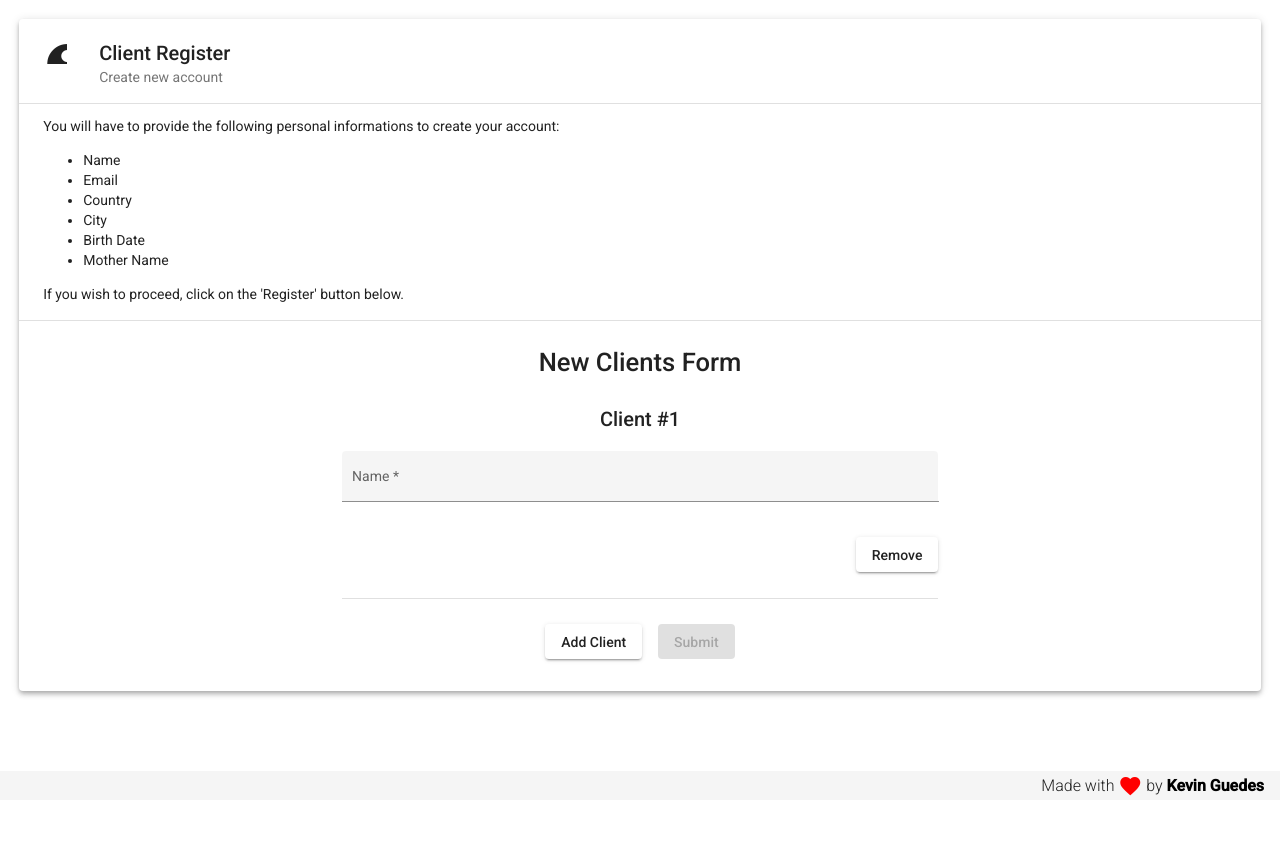
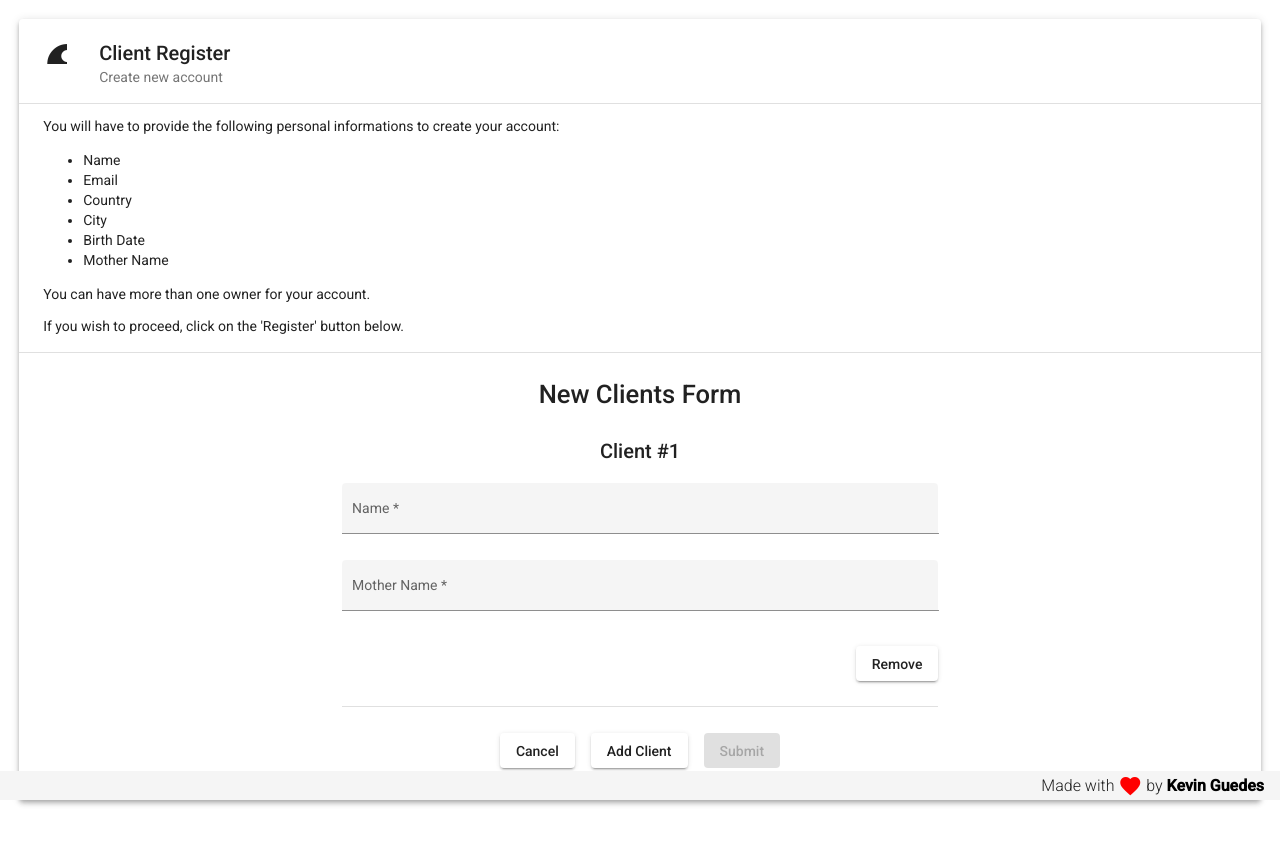
Before and after one commit to KevinGuedes/ClientForm, an Angular app in the folder frontend/: page / in a window 1280 px wide. Both pictures are taken after a click on the button "Register". Shown: the top 844 px of the page. Before the commit the page ends 800 px from the top, so only its background shows below. Built offline with nearby package versions, Linux system fonts and the light colour scheme.

Commit message:
Close form client form component when client length is zero

```diff
--- a/frontend/src/app/components/client-form/client-form.component.html
+++ b/frontend/src/app/components/client-form/client-form.component.html
@@ -20,6 +20,14 @@
                         </mat-error>
                     </mat-form-field>
 
+                    <mat-form-field appearance="fill">
+                        <mat-label>Mother Name</mat-label>
+                        <input matInput placeholder="Mother Name" formControlName="mother" name="mother" required>
+                        <mat-error *ngIf="clientForm['controls']?.mother.hasError('required') && clientForm['controls']?.mother.touched">
+                            Enter your mother name
+                        </mat-error>
+                    </mat-form-field>
+
                 </form>
 
                 <mat-card-actions class="remove-button">
@@ -34,8 +42,9 @@
 
     </ng-container>
     <mat-card-actions class="action-buttons">
+        <button mat-raised-button matButton color="secondary" (click)="closeForm()">Cancel</button>
         <button mat-raised-button matButton color="secondary" (click)="addClient()">Add Client</button>
-        <button mat-raised-button matButton color="primary" (click)="saveClient(allClientsForm, clientsForm)" [disabled]="clients?.invalid">Submit</button>
+        <button mat-raised-button matButton color="primary" (click)="saveClient(allClientsForm)" [disabled]="clients?.invalid || !allClientsForm.value.lenght">Submit</button>
     </mat-card-actions>
 
 </section>
@@ -66,7 +75,7 @@
             <mat-label>Email</mat-label>
             <input matInput placeholder="Email" formControlName="email" name="email"
                 required>
-            <mat-error *ngIf="formControl.email.touched && formControl.email.invalid">
+            <mat-error *ngIf="clientForm['controls']?.email.touched && clientForm['controls']?.email.invalid">
                 Enter your email
             </mat-error>
         </mat-form-field>
--- a/frontend/src/app/components/client-form/client-form.component.ts
+++ b/frontend/src/app/components/client-form/client-form.component.ts
@@ -14,7 +14,7 @@ import { SnackBarService } from 'src/app/services/snack-bar.service';
 })
 export class ClientFormComponent implements OnInit, AfterContentChecked {
 
-  @Output("close") closeClientForm: EventEmitter<boolean> = new EventEmitter<boolean>();
+  @Output("close") closeClientsForm: EventEmitter<boolean> = new EventEmitter<boolean>();
   @Output("success") registerSucceeded: EventEmitter<any> = new EventEmitter<any>();
 
   public isRegistering: boolean = false;
@@ -36,16 +36,22 @@ export class ClientFormComponent implements OnInit, AfterContentChecked {
   }
 
   ngOnInit(): void {
-    console.log(this.clients)
     this.addClient()
   }
 
   closeForm(): void {
-    this.closeClientForm.emit(true)
+    this.closeClientsForm.emit(true)
   }
 
   ngAfterContentChecked() {
     this.cdRef.detectChanges();
+  }
+
+  removeClient(index: number): void {
+    this.clients.removeAt(index)
+
+    if (!this.clients.value.length)
+      this.closeClientsForm.emit(true)
   }
 
   addClient(): void {
@@ -53,9 +59,9 @@ export class ClientFormComponent implements OnInit, AfterContentChecked {
       name: new FormControl(null, [
         Validators.minLength(3)
       ]),
-      // mother: new FormControl(null, [
-      //   Validators.required,
-      // ]),
+      mother: new FormControl(null, [
+        Validators.required,
+      ]),
       // email: new FormControl(null, [
       //   Validators.email
       // ]),
@@ -73,15 +79,11 @@ export class ClientFormComponent implements OnInit, AfterContentChecked {
     this.clients.push(clientForm);
   }
 
-  removeClient(index: number): void {
-    this.clients.removeAt(index)
-  }
-
-  saveClient(control: FormGroupDirective, form: AbstractControl): void {
-    control.form.markAllAsTouched();
+  saveClient(allClientsForm: FormGroupDirective): void {
+    allClientsForm.form.markAllAsTouched();
     console.log(this.clients)
-    console.log(form)
-    const { clients } = control.value;
+    const { clients } = allClientsForm.value;
+    console.log(clients)
     //   const client: Client = new Client(this.clientForm.value.name, this.clientForm.value.email, this.clientForm.value.birth, this.clientForm.value.country, this.clientForm.value.city, this.clientForm.value.mother)
 
     //   if (this.clientForm.valid) {
--- a/frontend/src/app/components/home/home.component.html
+++ b/frontend/src/app/components/home/home.component.html
@@ -29,6 +29,9 @@
             </ul>
 
             <p>
+                You can have more than one owner for your account.
+            </p>
+            <p>
                 If you wish to proceed, click on the 'Register' button below.
             </p>
         </section>
```
